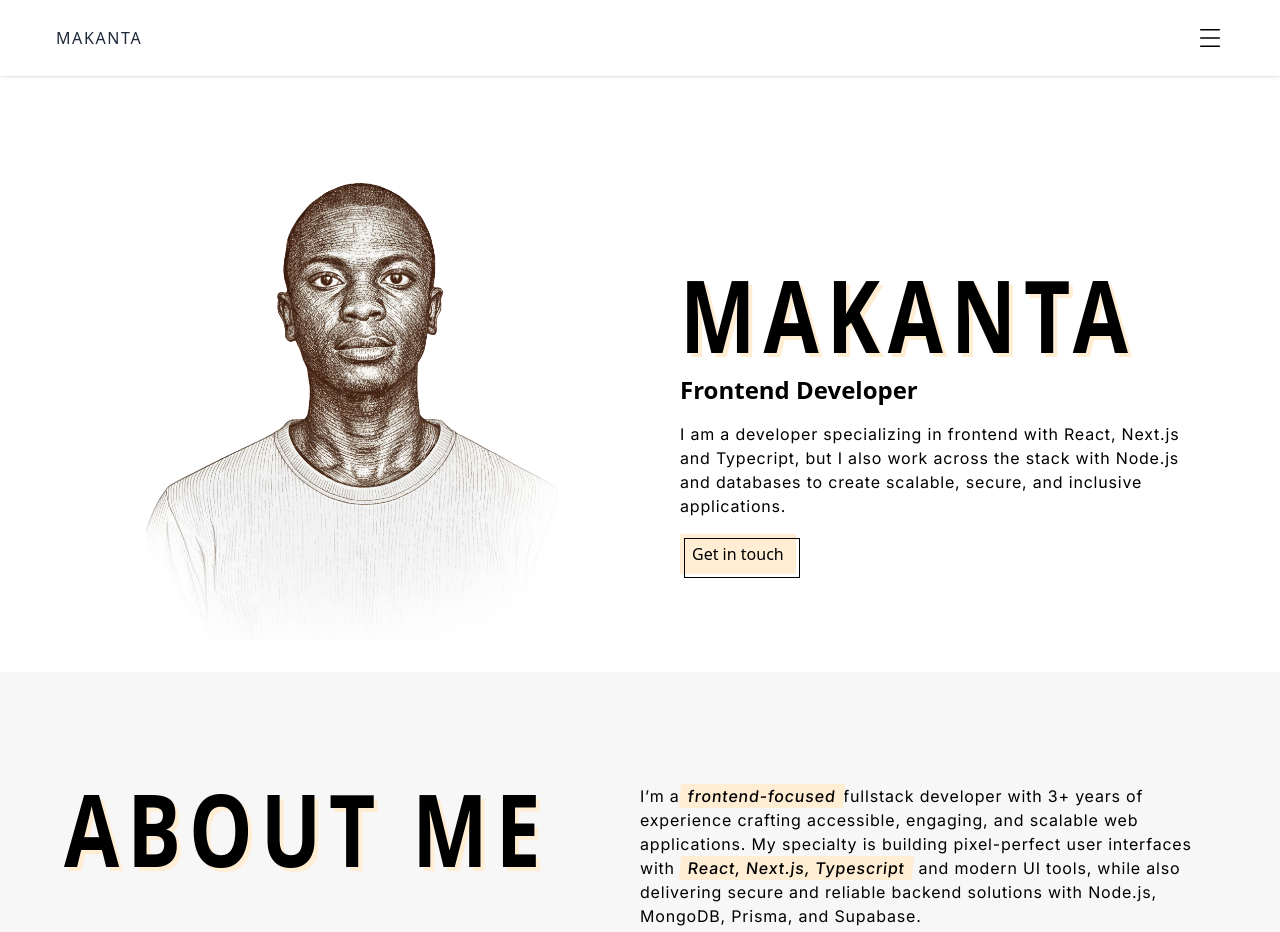
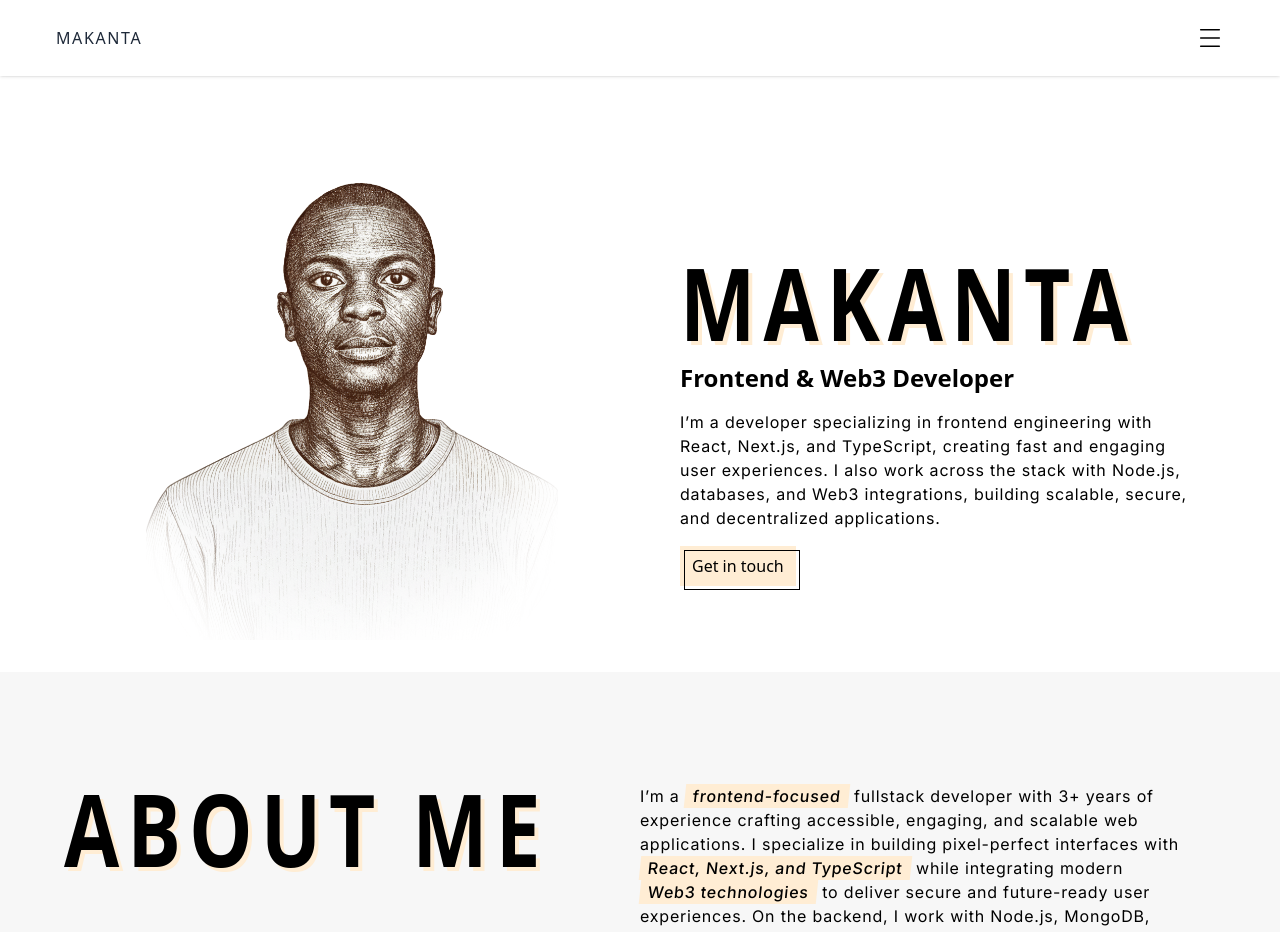
Before and after one commit to mktmakanta/Makanta, a Next.js app: page / in a window 1280 px wide. Shown: the top 932 px of the page. Built offline with nearby package versions, Linux system fonts and the light colour scheme.

Commit message:
adjust my technologies

```diff
--- a/app/layout.js
+++ b/app/layout.js
@@ -18,7 +18,7 @@ const karla = Karla({
 export const metadata = {
   title: "Makanta dev | Frontend Developer",
   description:
-    " Portfolio website of Makanta, a frontend developer specializing in React, Next.js, and modern web technologies.",
+    " Portfolio website of Makanta, a frontend developer specializing in React, Next.js, and modern web3 technologies.",
   icons: {
     icon: "/favicon.ico",
     apple: "/apple-touch-icon.png",
@@ -30,6 +30,7 @@ export const metadata = {
     "SEO",
     "React",
     "Next.js",
+    "Ethers.js",
     "Makanta Ibrahim",
   ],
 };
--- a/app/page.jsx
+++ b/app/page.jsx
@@ -104,12 +104,14 @@ const Home = () => {
           </div>
           <h1 className="font-karla font-semibold text-2xl">
             {" "}
-            Frontend Developer
+            Frontend & Web3 Developer
           </h1>
           <h3 className="font-inter tracking-wider ">
-            I am a developer specializing in frontend with React, Next.js and
-            Typecript, but I also work across the stack with Node.js and
-            databases to create scalable, secure, and inclusive applications.
+            I’m a developer specializing in frontend engineering with React,
+            Next.js, and TypeScript, creating fast and engaging user
+            experiences. I also work across the stack with Node.js, databases,
+            and Web3 integrations, building scalable, secure, and decentralized
+            applications.
           </h3>
           <Link href="mailto:mktmakantamkt@gmail.com?subject=Work Inquiry&body=Hello, I want to contact you">
             <button className="relative p-2 px-3 bg-orange-100 font-karla font-medium cursor-pointer  group">
@@ -139,19 +141,25 @@ const Home = () => {
           {/* right side */}
           <div className=" font-inter tracking-wider space-y-4">
             <div>
-              I’m a
+              I’m a{" "}
               <span className="bg-orange-100 inline-block px-2 -skew-x-6 font-medium">
                 frontend-focused
-              </span>
+              </span>{" "}
               fullstack developer with 3+ years of experience crafting
-              accessible, engaging, and scalable web applications. My specialty
-              is building pixel-perfect user interfaces with{" "}
+              accessible, engaging, and scalable web applications. I specialize
+              in building pixel-perfect interfaces with{" "}
               <span className="bg-orange-100 inline-block px-2 -skew-x-6 font-medium">
-                React, Next.js, Typescript
+                React, Next.js, and TypeScript
               </span>{" "}
-              and modern UI tools, while also delivering secure and reliable
-              backend solutions with Node.js, MongoDB, Prisma, and Supabase.
+              while integrating modern{" "}
+              <span className="bg-orange-100 inline-block px-2 -skew-x-6 font-medium">
+                Web3 technologies
+              </span>{" "}
+              to deliver secure and future-ready user experiences. On the
+              backend, I work with Node.js, MongoDB, Prisma, and Supabase to
+              build reliable, scalable systems.
             </div>
+
             <div>
               With a background in Electrical and Electronics Engineering, I
               approach development with both creative and structured
@@ -171,6 +179,7 @@ const Home = () => {
                 <li className="pr-3">JavaScript</li>
                 <li className="pr-3">React</li>
                 <li className="pr-3">Next.js</li>
+                <li className="pr-3">Ethers.js</li>
                 <li className="pr-3">Typecript</li>
                 <li>Node.js </li>
               </ul>
```
